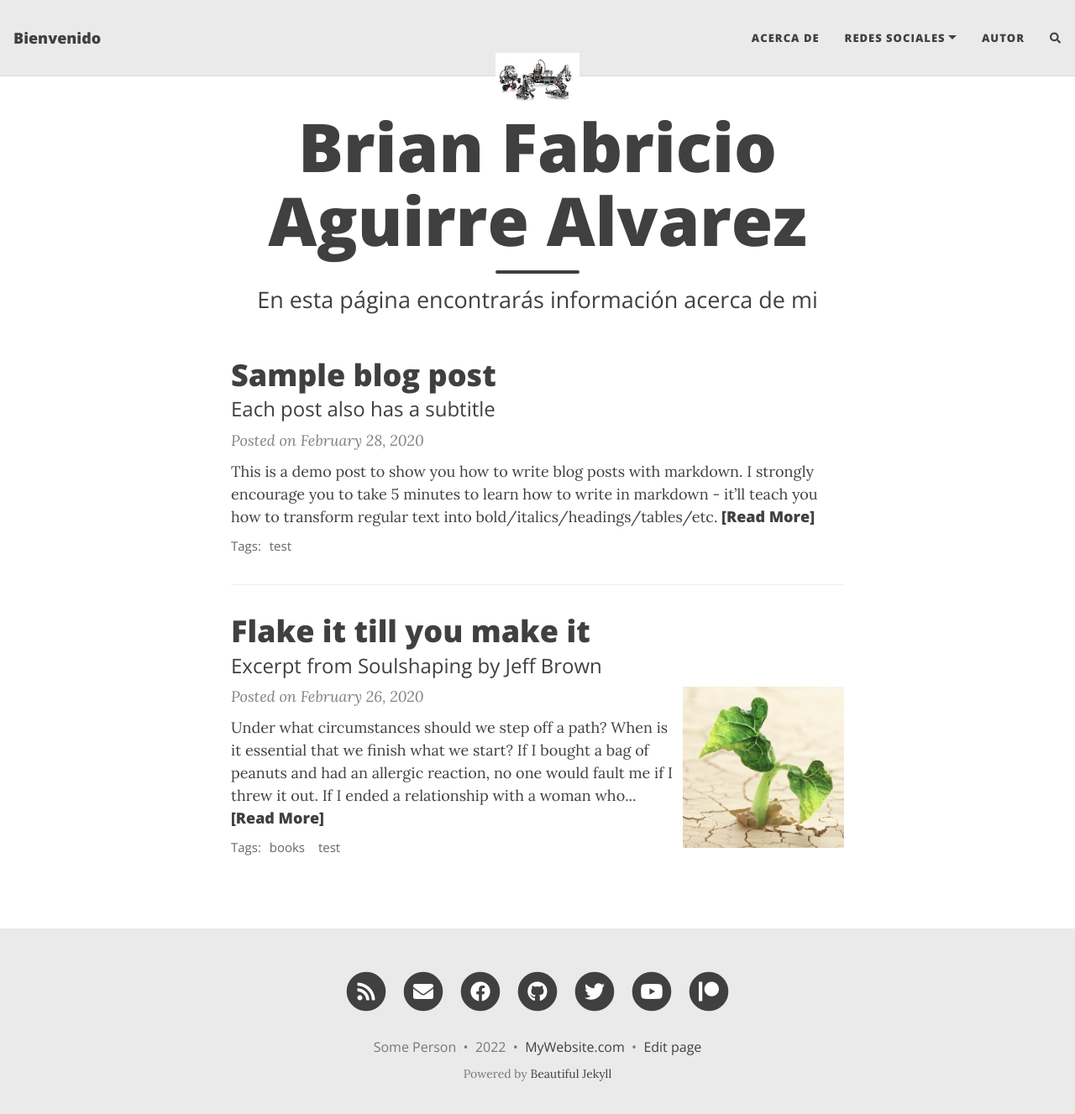
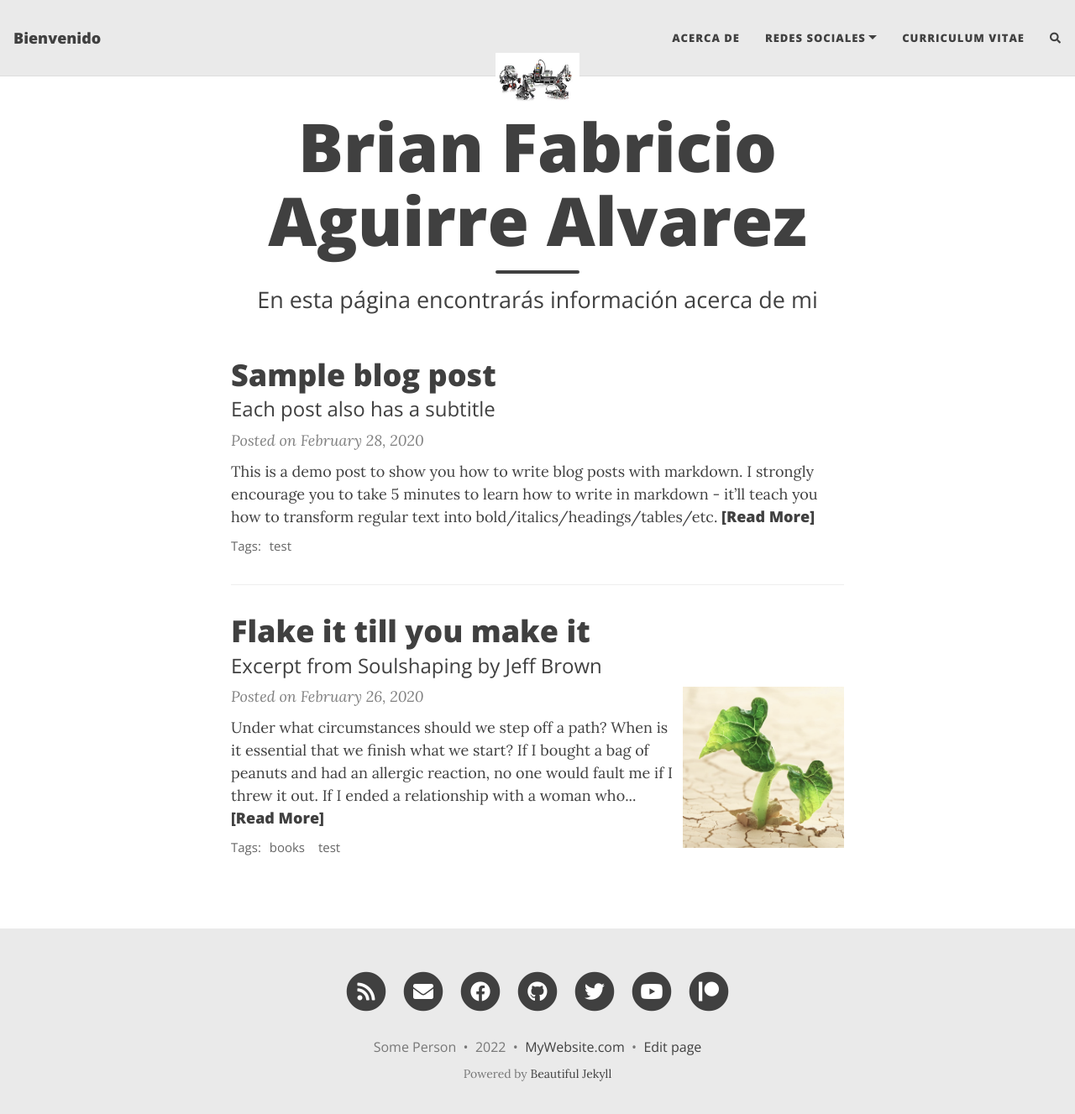
Before and after one commit to Brian27alv/Brian27alv.github.io, a Jekyll site: the page built from index.html, in a window 1280 px wide and 1340 px high. Shown: the top 1327 px of the window at 84% size. Built offline with Jekyll 4.4.1, drawn with Linux system fonts in a browser that asks for light colours; nearby versions of some CDN libraries; the list of posts is cut into pages by our own code; comment, search, counter and statistics services are not loaded.

Commit message:
Update _config.yml

```diff
--- a/_config.yml
+++ b/_config.yml
@@ -22,9 +22,9 @@ author: Some Person
 navbar-links:
   Acerca de: "Acerca de mi"
   Redes Sociales:
-    - Instagram: "https://beautifuljekyll.com"
-    - Facebook: "https://www.markdowntutorial.com/"
-  Autor: "https://deanattali.com"
+    - Instagram: "https://www.instagram.com/brianaguirre1830/"
+    - Facebook: "https://www.facebook.com/brian.aguirre.121"
+  Curriculum Vitae: "https://deanattali.com"
 
 ################
 # --- Logo --- #
```
